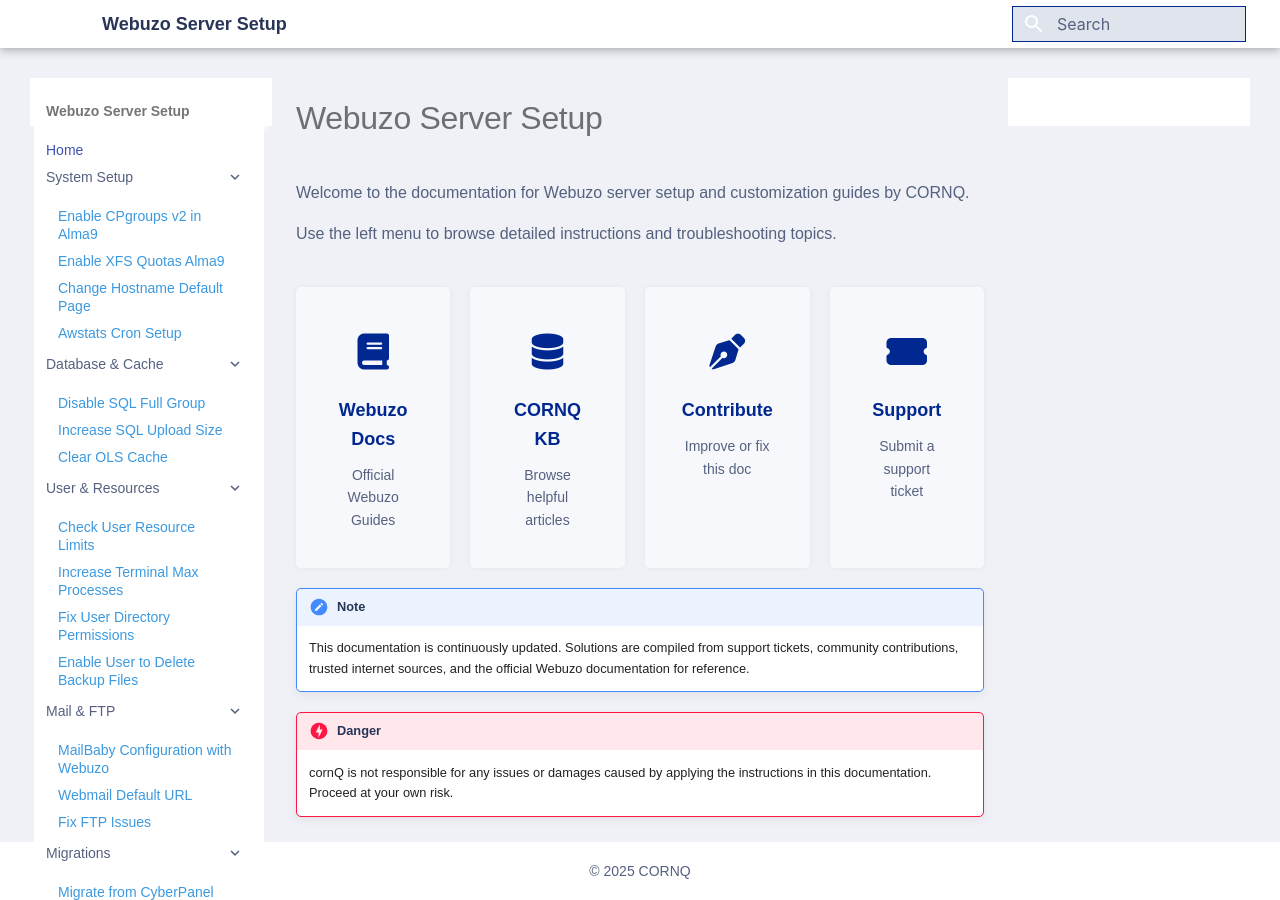
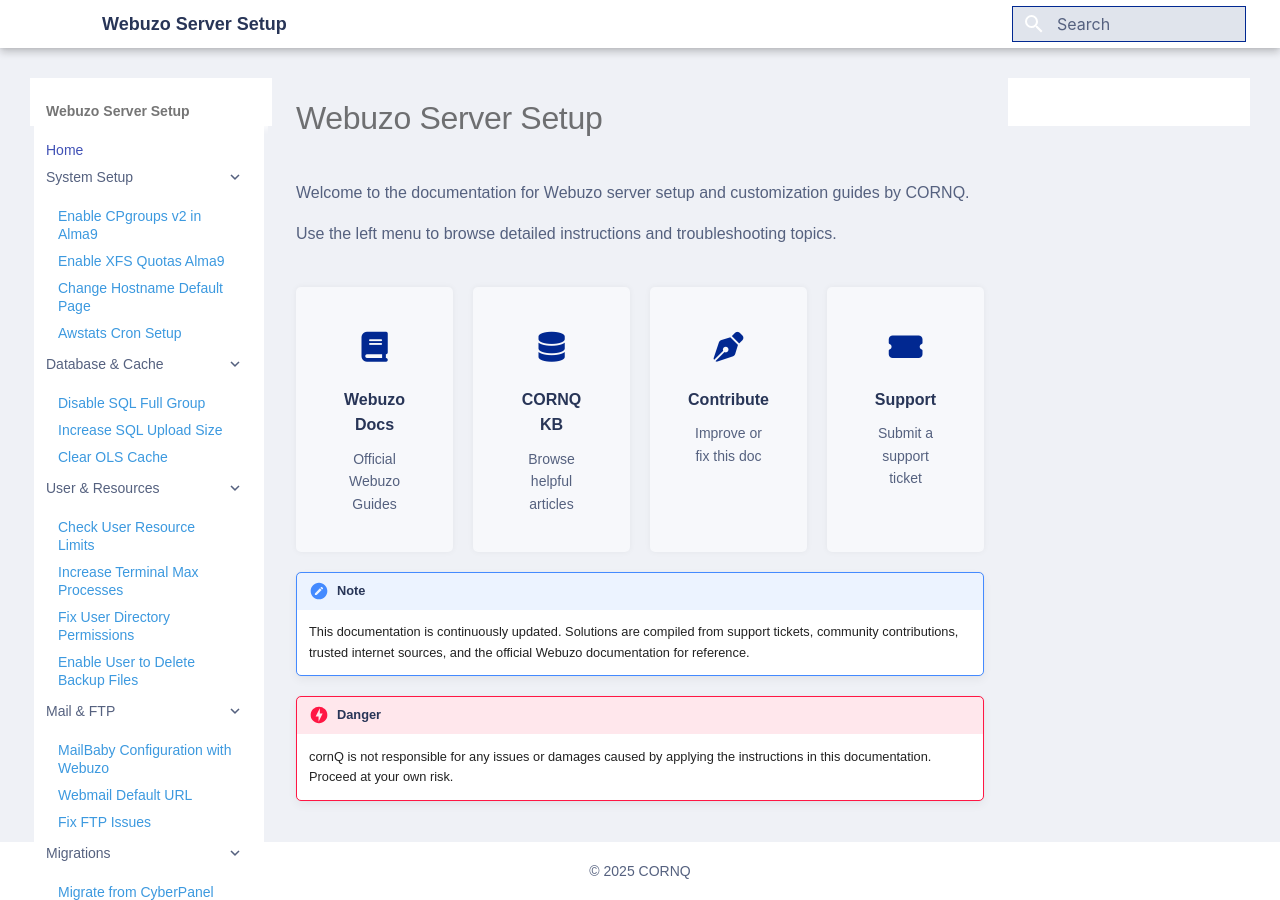
Before and after one commit to cornQ/webuzo-server-setup, an MkDocs documentation site: the page built from docs/index.md, in a window 1280 px wide. Built offline with MkDocs 1.6.1 and Material for MkDocs 9.7.7, drawn with Linux system fonts in a browser that asks for light colours; some web fonts are replaced.

Commit message:
fix grid view

```diff
--- a/docs/css/style.css
+++ b/docs/css/style.css
@@ -112,6 +112,19 @@
   gap: 20px;
   margin-top: 40px;
 }
+
+@media (max-width: 1024px) {
+  .grid-container {
+    grid-template-columns: repeat(2, 1fr);
+  }
+}
+
+@media (max-width: 640px) {
+  .grid-container {
+    grid-template-columns: 1fr;
+  }
+}
+
 .grid-box {
   background-color: var(--color-grid-box-bg);
   border: 2px solid var(--color-grid-box-bg);
@@ -120,22 +133,27 @@
   padding: 35px;
   text-align: center;
   transition: 0.3s;
+  cursor: pointer;
 }
+
 .grid-box:hover {
   background-color: #fff;
   border-color: var(--color-link-hover);
 }
+
 .grid-icon {
-  font-size: 36px;
+  font-size: 30px;
   color: var(--color-link-hover);
   margin-bottom: 15px;
 }
+
 .grid-title {
-  font-weight: bold;
-  color: var(--color-link-hover);
-  font-size: 18px;
+  font-weight: 600;
+  color: var(--color-heading);
+  font-size: 16px;
   margin-bottom: 10px;
 }
+
 .grid-subtitle {
   color: var(--color-text);
   font-size: 14px;
--- a/docs/index.md
+++ b/docs/index.md
@@ -8,26 +8,26 @@
 <link href="https://cdnjs.cloudflare.com/ajax/libs/font-awesome/6.5.0/css/all.min.css" rel="stylesheet">
 
 <div class="grid-container">
-  <div class="grid-box">
+  <a class="grid-box" href="https://webuzo.com/docs/" target="_blank">
     <div class="grid-icon"><i class="fas fa-book"></i></div>
     <div class="grid-title">Webuzo Docs</div>
     <div class="grid-subtitle">Official Webuzo Guides</div>
-  </div>
-  <div class="grid-box">
+  </a>
+  <a class="grid-box" href="https://portal.cornq.com/knowledge-base/" target="_blank">
     <div class="grid-icon"><i class="fas fa-database"></i></div>
     <div class="grid-title">CORNQ KB</div>
     <div class="grid-subtitle">Browse helpful articles</div>
-  </div>
-  <div class="grid-box">
+  </a>
+  <a class="grid-box" href="https://github.com/cornQ/webuzo-server-setup/" target="_blank">
     <div class="grid-icon"><i class="fas fa-pen-nib"></i></div>
     <div class="grid-title">Contribute</div>
     <div class="grid-subtitle">Improve or fix this doc</div>
-  </div>
-  <div class="grid-box">
+  </a>
+  <a class="grid-box" href="https://portal.cornq.com/knowledge-base/index.php?fuse=support&controller=ticket&view=submitticket" target="_blank">
     <div class="grid-icon"><i class="fas fa-ticket-alt"></i></div>
     <div class="grid-title">Support</div>
     <div class="grid-subtitle">Submit a support ticket</div>
-  </div>
+  </a>
 </div>
 
 !!! note
```
